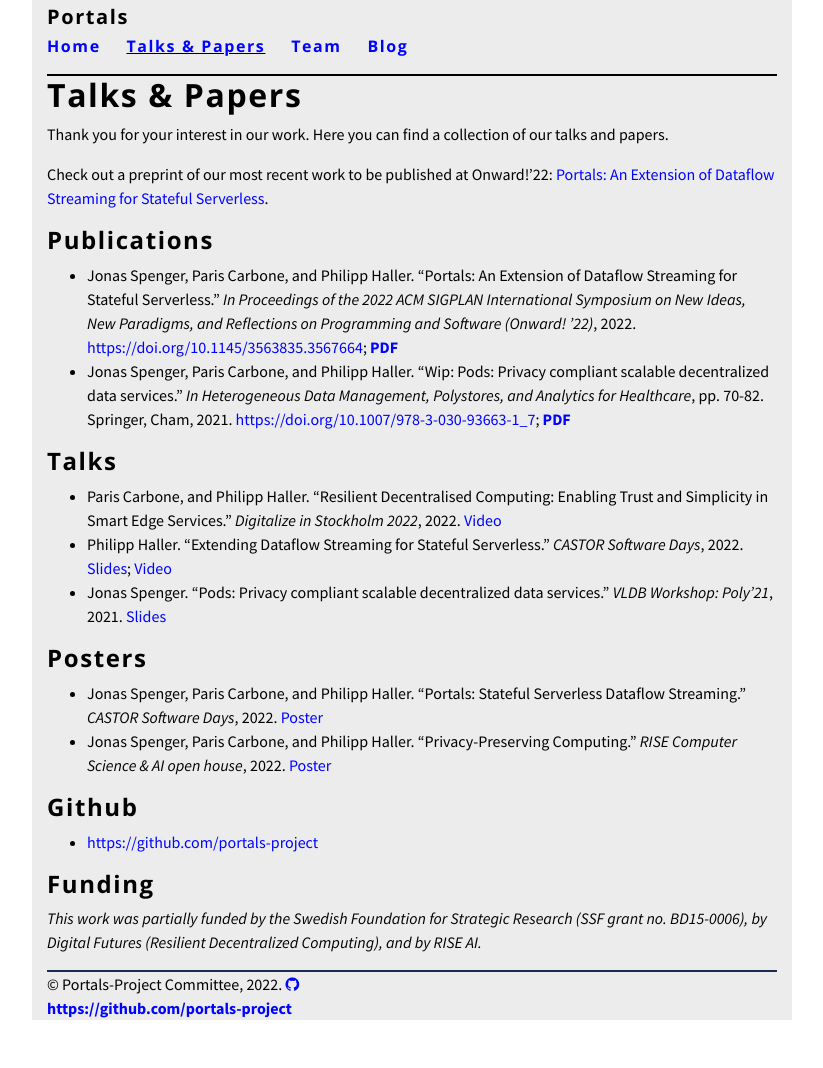
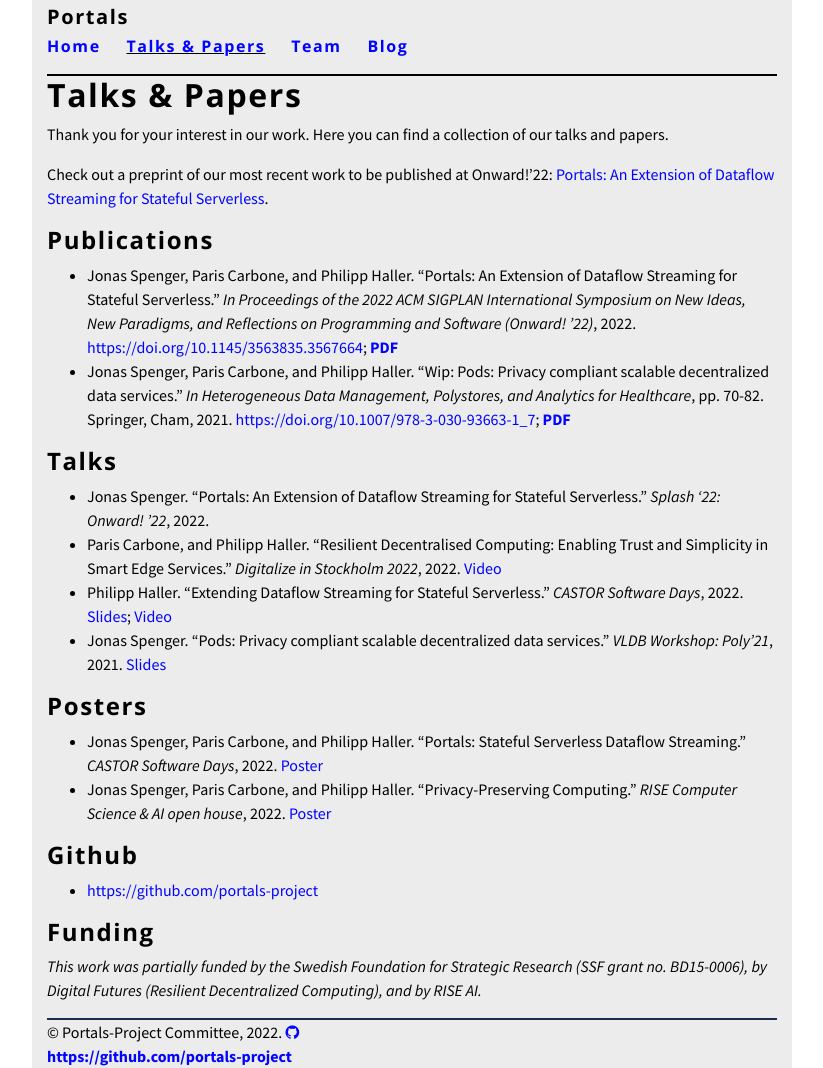
Before and after one commit to portals-project/portals-project.github.io, a Jekyll site: the page built from talks-&-papers.md, in a window 1280 px wide. Shown: the whole page, without its empty margins (228-1051 px from the left). Built offline with Jekyll 4.4.1, drawn with Linux system fonts in a browser that asks for light colours; before the commit the page ends 1020 px from its top, so only the background shows below that.

Commit message:
Update talks with Onward'22.

```diff
--- a/talks-&-papers.md
+++ b/talks-&-papers.md
@@ -15,6 +15,7 @@ Ideas, New Paradigms, and Reflections on Programming and Software (Onward! ’22
 * Jonas Spenger, Paris Carbone, and Philipp Haller. "Wip: Pods: Privacy compliant scalable decentralized data services." *In Heterogeneous Data Management, Polystores, and Analytics for Healthcare*, pp. 70-82. Springer, Cham, 2021. [https://doi.org/10.1007/978-3-030-93663-1_7](https://doi.org/10.1007/978-3-030-93663-1_7); **[PDF](https://people.kth.se/~phaller/doc/spenger21-poly.pdf)**
 
 ## Talks
+* Jonas Spenger. "Portals: An Extension of Dataflow Streaming for Stateful Serverless." *Splash '22: Onward! ’22*, 2022.
 * Paris Carbone, and Philipp Haller. "Resilient Decentralised Computing: Enabling Trust and Simplicity in Smart Edge Services." *Digitalize in Stockholm 2022*, 2022. [Video](https://www.youtube.com/watch?v=bzpQpm61o2c)
 * Philipp Haller. "Extending Dataflow Streaming for Stateful Serverless." *CASTOR Software Days*, 2022. [Slides](https://speakerdeck.com/phaller/extending-dataflow-streaming-for-stateful-serverless); [Video](https://www.youtube.com/watch?v=M5Wv6Y8N2wM)
 * Jonas Spenger. "Pods: Privacy compliant scalable decentralized data services." *VLDB Workshop: Poly'21*, 2021. [Slides](https://drive.google.com/file/d/1-ZUn_sc9_Yny2xcnz4VZtLI_z75tA0El/view?usp=sharing)
```
